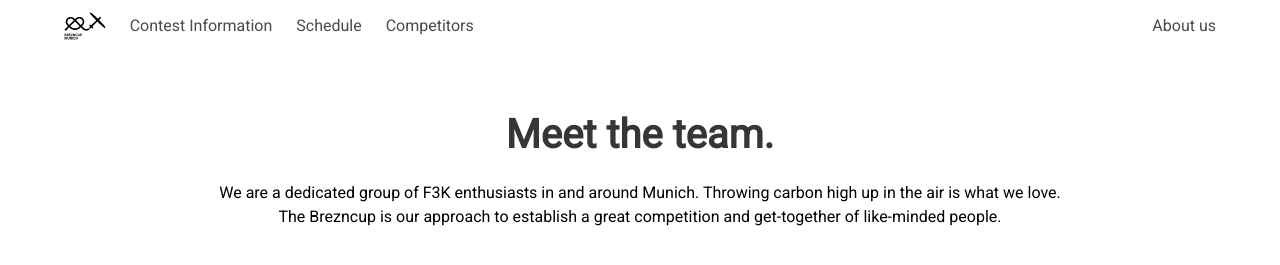
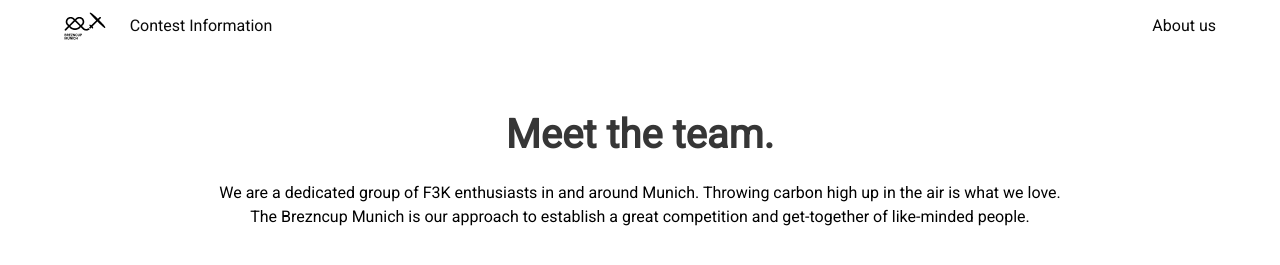
Before and after one commit to leonwenning/brezncup-munich, a Jekyll site: the page built from about.html, in a window 1280 px wide, cut to the strip 0-265 px from the top of the page. Built offline with Jekyll 4.4.1, drawn with Linux system fonts in a browser that asks for light colours; nearby versions of some CDN libraries.

Commit message:
adjust description for team page; refactor navbar;

```diff
--- a/_layouts/default.html
+++ b/_layouts/default.html
@@ -37,12 +37,14 @@
   </head>
   <body>
     <div class="container">
-    <nav class="navbar" role="navigation" aria-label="main navigation">
+    <nav class="navbar is-white" role="navigation" aria-label="main navigation">
       <div class="navbar-brand">
         <a class="navbar-item" href="https://brezncup-munich.de">
           <img src="../assets/images/bcm_logo_bc_text.svg">
         </a>
-
+        <a class="navbar-item">
+          Contest Information
+        </a>
         <a role="button" class="navbar-burger" aria-label="menu" aria-expanded="false" data-target="navbarBasicExample">
           <span aria-hidden="true"></span>
           <span aria-hidden="true"></span>
@@ -51,19 +53,6 @@
       </div>
 
       <div id="navbarBasicExample" class="navbar-menu">
-        <div class="navbar-start">
-          <a class="navbar-item">
-            Contest Information
-          </a>
-
-          <a class="navbar-item">
-            Schedule
-          </a>
-
-          <a class="navbar-item">
-            Competitors
-          </a>
-        </div>
         <div class="navbar-end">
           <a class="navbar-item" href="about.html">
             About us
--- a/about.html
+++ b/about.html
@@ -7,8 +7,8 @@ title: About
         <div class="column has-text-centered is-10">
             <h1 class="title is-2 is-spaced">Meet the team.</h1>
             <p class="is-size-6">We are a dedicated group of F3K enthusiasts in and around Munich.
-                Throwing carbon high up in the air is what we love. <br>
-                The Brezncup is our approach to establish a great competition and get-together of like-minded people.
+                Throwing carbon high up in the air is what we love. <br class="is-hidden-mobile">
+                The Brezncup Munich is our approach to establish a great competition and get-together of like-minded people.
             </p>
         </div>
     </div>
--- a/index.html
+++ b/index.html
@@ -34,7 +34,6 @@ title: Brezncup Munich
       </div>
       <div class="columns mt-6">
         <div class="column is-half">
-
           <img alt="Logo Brezncup Munich" width="45%" class = "mt-6" src="assets/images/bcm_logo_white_notext.svg">
           <h1 class="title is-2 has-text-white">1<sup>st</sup> Brezncup Munich</h1>
           <h1 class="subtitle is-3 has-text-white">06.05.23 - 07.05.23</h1>
```
